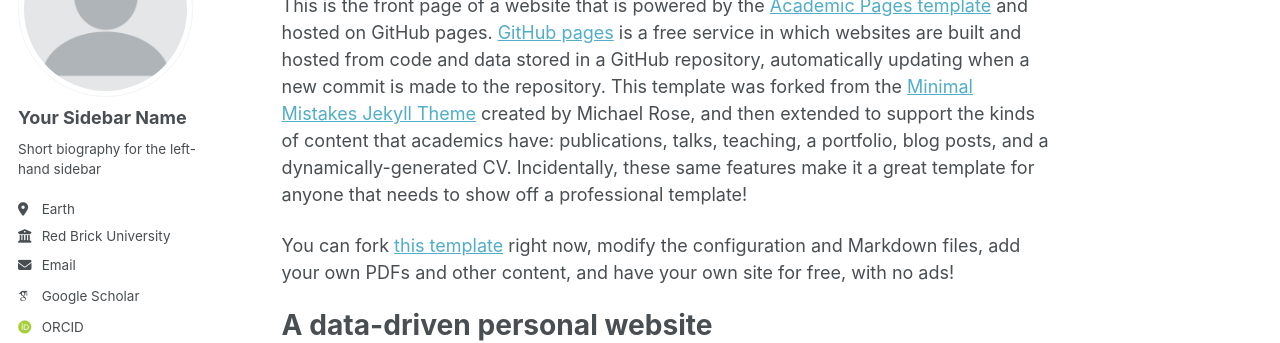
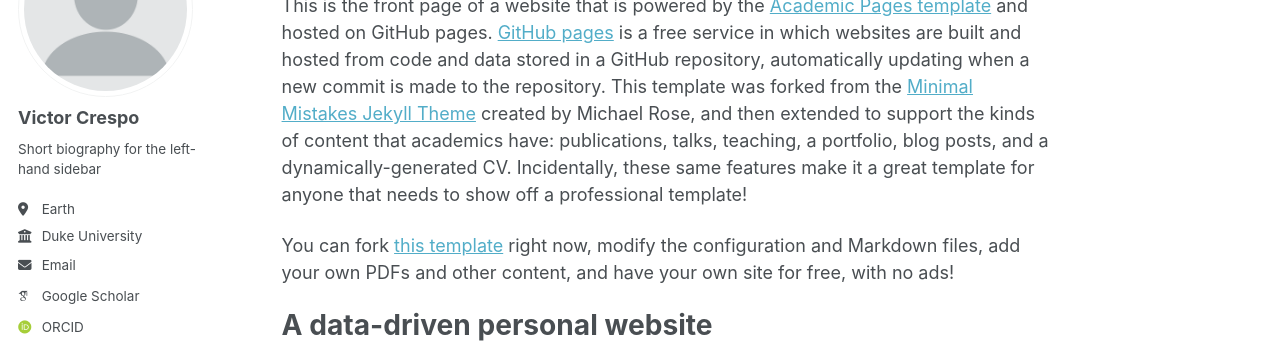
Before and after one commit to v-crespo/philosophy, a Jekyll site: the page built from _pages/about.md, in a window 1280 px wide. Shown: the part 177-520 px from the top of the page. Built offline with Jekyll 4.4.1, drawn with Linux system fonts in a browser that asks for light colours; some web fonts are replaced; a script that is not in the unit is left out.

Commit message:
Update _config.yml

```diff
--- a/_config.yml
+++ b/_config.yml
@@ -23,13 +23,12 @@ repository               : "academicpages/academicpages.github.io"
 author:
   # Biographic information
   avatar           : "profile.png"
-  name             : "Your Sidebar Name"
-  pronouns         : # example: "she/her"
+  name             : "Victor Crespo"
   bio              : "Short biography for the left-hand sidebar"
   location         : "Earth"
-  employer         : "Red Brick University"
+  employer         : "Duke University"
   uri              : # URL
-  email            : "none@example.org"
+  email            : "v.crespo@duke.edu"
 
   # Academic websites
   academia         : # URL
```
